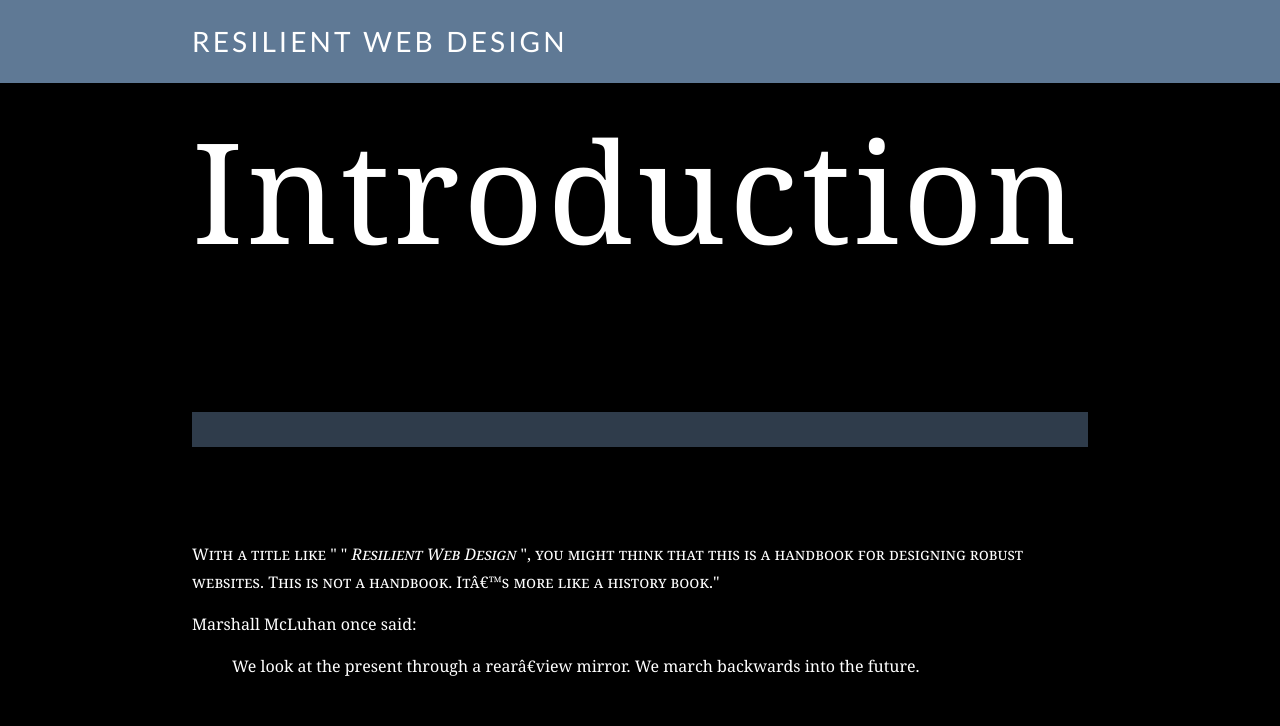
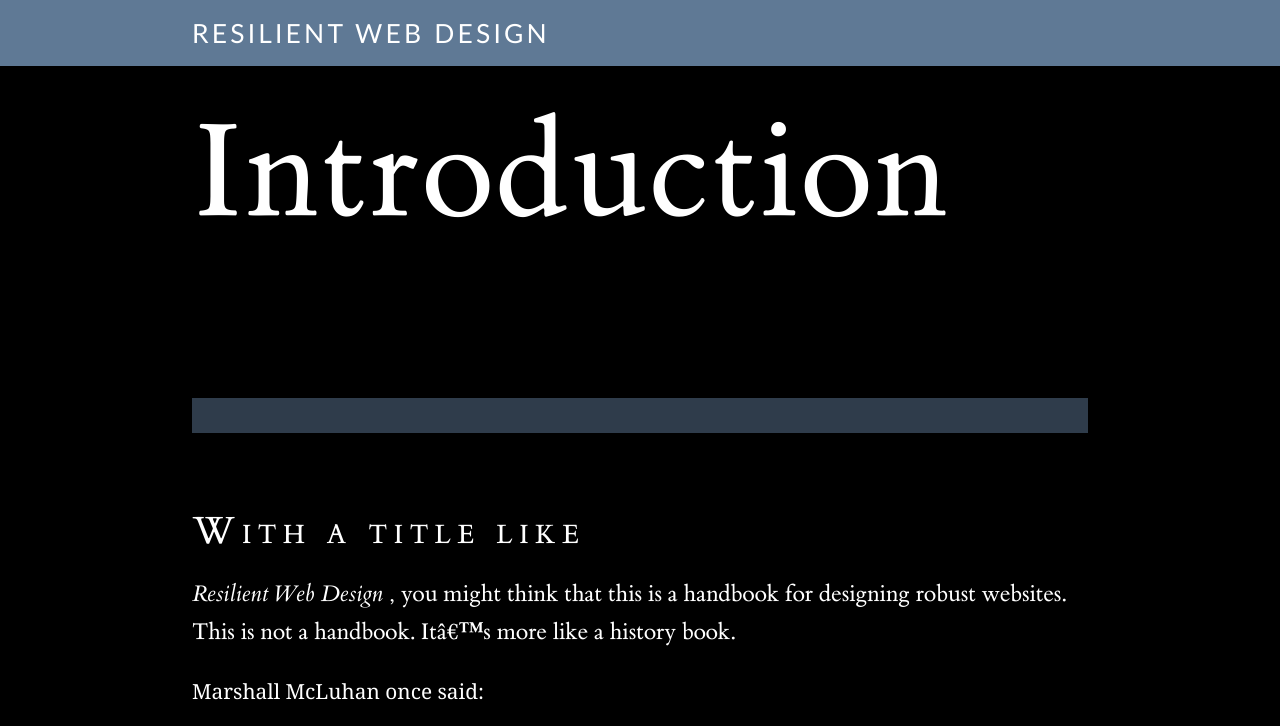
Before and after one commit to Bkourar/Web-Projects, a plain HTML site: page tow_Project/index.html in a window 1280 px wide. Shown: the top 726 px of the page. Drawn offline with Linux system fonts and the light colour scheme.

Commit message:
second static website update 10% none complete

```diff
--- a/tow_Project/index.html
+++ b/tow_Project/index.html
@@ -10,15 +10,17 @@
 		</div>
 		<div class="content">
 				<h1>Introduction</h1>
+				<h3>With a title like</h3>
 				<p class="first">
-					With a title like " "
 					<cite>Resilient Web Design</cite>
-					", you might think that this is a handbook for designing robust websites. This is not a handbook. It’s more like a history book."
+					, you might think that this is a handbook for designing robust websites. This is not a handbook. It’s more like a history book.
 				</p>
-				<p>Marshall McLuhan once said:</p>
+				<p class="second">Marshall McLuhan once said:</p>
 				<blockquote>
-					<p>We look at the present through a rear‐view mirror. We march backwards into the future.</p>
-				</blockquote>
+					<p>
+						We look at the present through a rear‐view mirror. We march backwards into the future.
+					</p>
+					</blockquote>
 				<br>
 				<p>But in the world of web design, we are mostly preoccupied with the here and now. When we think beyond our present moment, it is usually to contemplate the future—to imagine the devices, features, and interfaces that don’t yet exist. We don’t have time to look back upon our past, and yet the history of web design is filled with interesting ideas.</p>
 				<br>
--- a/tow_Project/style.css
+++ b/tow_Project/style.css
@@ -1,3 +1,39 @@
+/* Define the font face for ET Book */
+@font-face {
+    font-family: 'ET Book';
+    src: url('fonts/et-book-roman-line-figures.ttf') format('truetype');
+    font-weight: normal;
+    font-style: normal;
+}
+
+@font-face {
+    font-family: 'ET Book';
+    src: url('fonts/et-book-roman-old-style-figures.ttf') format('truetype');
+    font-weight: normal;
+    font-style: normal;
+}
+
+@font-face {
+    font-family: 'ET Book';
+    src: url('fonts/et-book-display-italic-old-style-figures.ttf') format('truetype');
+    font-weight: normal;
+    font-style: italic;
+}
+
+@font-face {
+    font-family: 'ET Book';
+    src: url('fonts/et-book-semi-bold-old-style-figures.ttf') format('truetype');
+    font-weight: bold;
+    font-style: normal;
+}
+
+@font-face {
+    font-family: 'ET Book';
+    src: url('fonts/et-book-bold-line-figures.ttf') format('truetype');
+    font-weight: bold;
+    font-style: normal;
+}
+
 html, body {
 	margin: 0;
 	padding: 0;
@@ -17,12 +53,13 @@ body {
 	font-family: Futura, 'Gill Sans', 'Helvetica Neue', Arial, sans-serif;
 	text-transform: uppercase;
     letter-spacing: 0.2em;
-	line-height: 2.95;
+	line-height: 2.50;
 }
 
 a {
 	padding: 0 15%;
-	font-size: 1.75em;
+	font-size: 1.65em;
+	font-weight: 1;
 }
 
 .content {
@@ -33,9 +70,10 @@ a {
 
 h1 {
 	letter-spacing: 0.025em;
-	min-height: 1.68em;
+	min-height: 1.70em;
     border-bottom: 0.25em solid rgba(95, 121, 149, 0.5);
 	/*for border --- ^ */
+	font-family: 'ET Book';
 	font-weight: normal;
     line-height: 0.2em;
 	font-size: calc( 2em + (11.25 - 2.25) * ( (100vw - 20em) / ( 100 - 20) ));
@@ -54,15 +92,57 @@ p {
     unicode-bidi: isolate;
 }
 
-.first {
+h3 {
+	font-family: 'ET Book', Georgia, serif;
 	font-variant: small-caps;
-	line-height: 1.75em;
+	line-height: 0.2em;
+	letter-spacing: 0.15em;
+	font-size: 40px;
+	font-weight: 100;
 }
 
-p.first:first-of-type cite {
-	white-space: pre;
+p.first {
+	font-size: 1.5em;
+	font-family: 'ET Book';
 }
 
- cite {
+cite {
 	font-style: italic;
 }
+
+p.second {
+	font-size: 1.3em;
+}
+
+/* blockquote {
+	font-style: italic;
+    margin: 2em;
+    padding: 0;
+}
+
+blockquote {
+	display: block;
+    margin-block-start: 1em;
+    margin-block-end: 1em;
+    margin-inline-start: 40px;
+    margin-inline-end: 40px;
+    unicode-bidi: isolate;
+}
+
+blockquote p:first-child::before {
+	content: '“';
+    top: -0.125em;
+    left: -0.5em;
+}
+
+blockquote p:first-child::before , blockquote p:last-child::after{
+	color: rgba(255, 255, 255, 0.30);
+}
+
+blockquote p:first-child::before, blockquote p:last-child::after {
+    font-style: normal;
+    font-size: 4em;
+    line-height: 1;
+    /* color: rgba(0, 0, 0, 0.25); */
+    /* position: absolute; */
+/* } */
```
Also changed, not shown: tow_Project/COPYRIGHT.txt (added), tow_Project/LICENSE.txt (added), tow_Project/fonts/et-book-bold-line-figures.ttf (added), tow_Project/fonts/et-book-display-italic-old-style-figures.ttf (added), tow_Project/fonts/et-book-roman-line-figures.ttf (added), tow_Project/fonts/et-book-roman-old-style-figures.ttf (added), tow_Project/fonts/et-book-semi-bold-old-style-figures.ttf (added), 2 other files.
